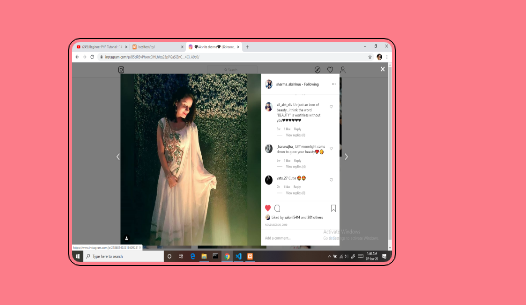
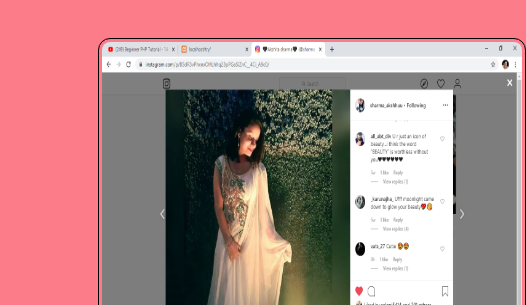
Before and after one commit to akshey7055/Easybook, a plain HTML site: page index.html in a window 390 px wide. Shown: the top 305 px of the page, 526 px wide, since content can reach past the window. Drawn offline with Linux system fonts and the light colour scheme.

Commit message:
Update css.css

```diff
--- a/css.css
+++ b/css.css
@@ -248,7 +248,7 @@ ul>li {
   z-index: 1;
 }
 .img1 { height: 335; width: 600; }
-@media only screen and (max-width:1000px) {
+@media only screen and (max-width:900px) {
   .img1 { height: 110 ; width: 155;
      border: 1px solid black;
      padding: 3px;
@@ -257,8 +257,8 @@ ul>li {
      position: relative;
      animation-name: example;
      animation-duration: 2s;
-     height: 220px;
-     width: 320px;
+     height: 330px;
+     width: 420px;
 }
 
 
@@ -365,7 +365,7 @@ ul>li {
           top: 30px;
       }
       to {
-          left: 60px;
+          left: 90px;
           top: 30px;
       }
   }
```
